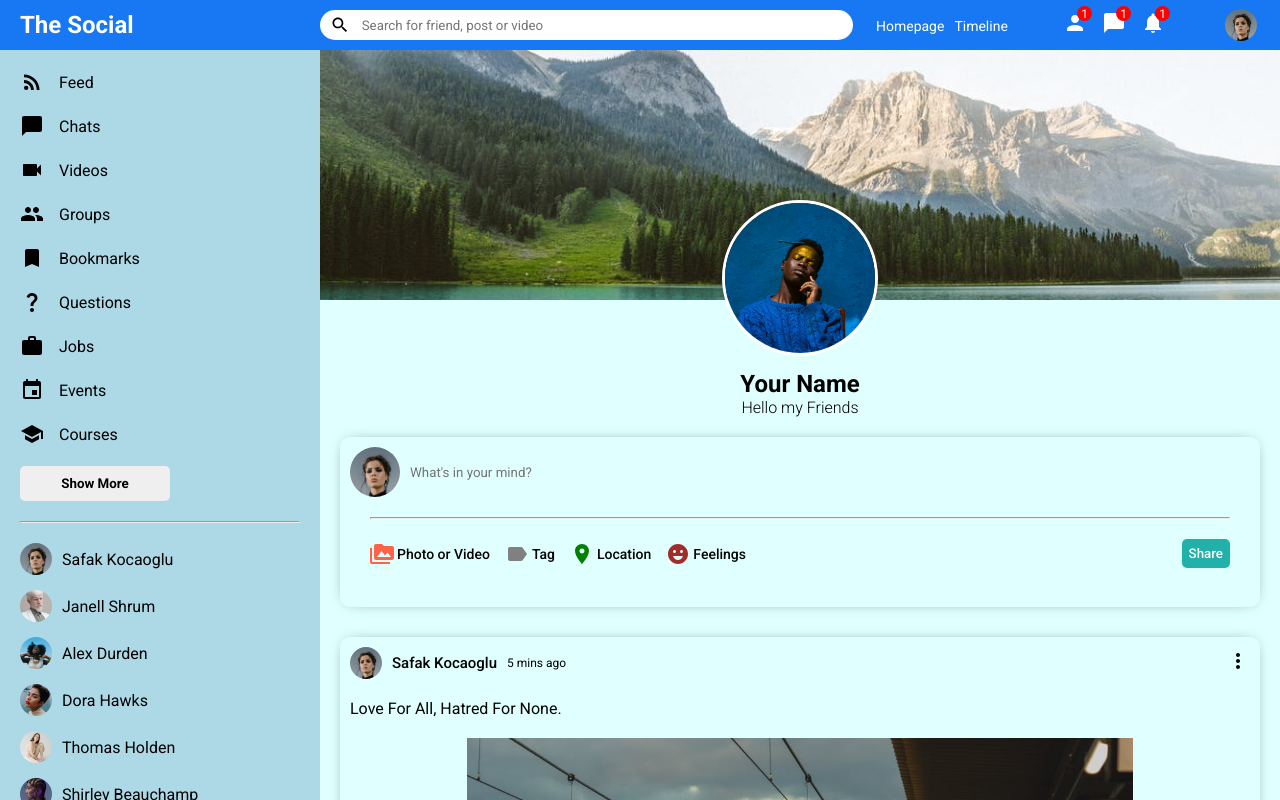
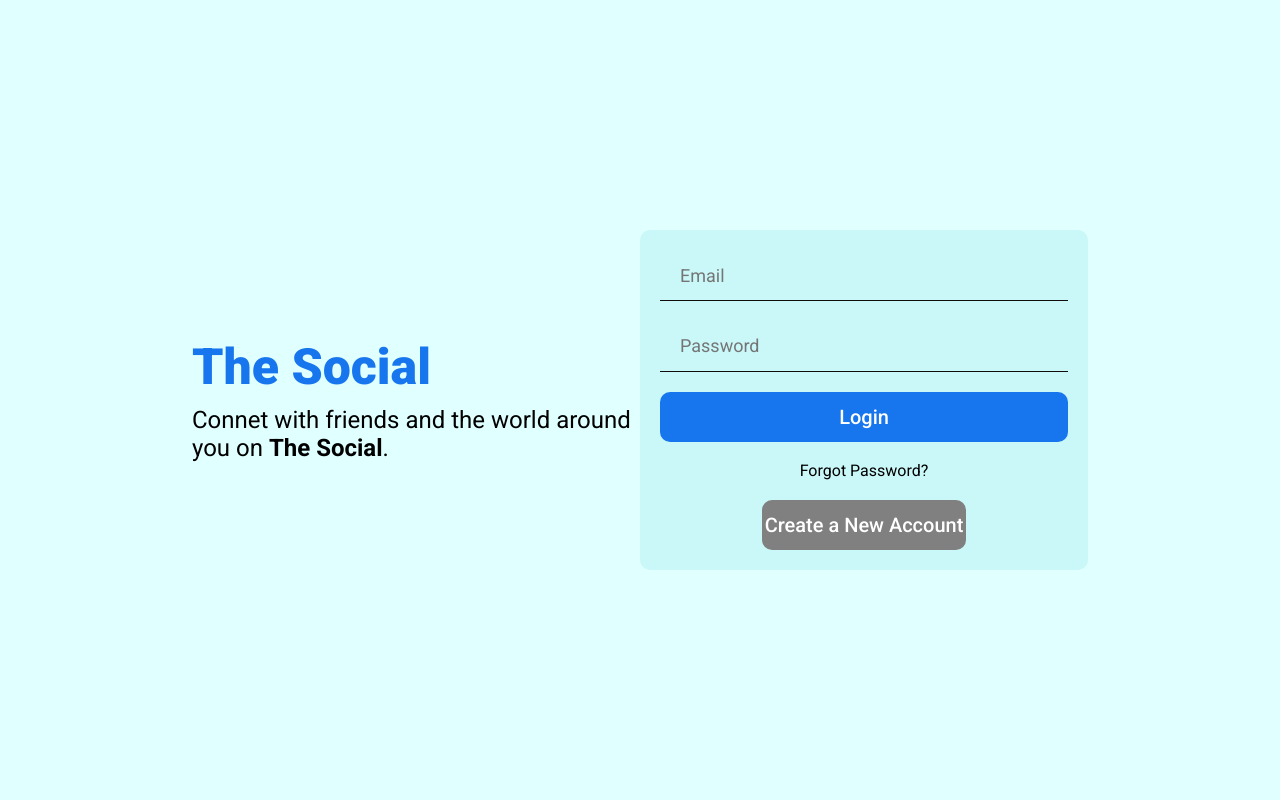
Before and after one commit to sadanmian/React-Social-Media, a React (Create React App) app: page / in a window 1280 px wide. Shown: the top 800 px of the page. Built offline with nearby package versions, Linux system fonts and the light colour scheme.

Commit message:
Login Page

```diff
--- a/src/App.js
+++ b/src/App.js
@@ -1,12 +1,14 @@
 import React from "react";
 import Home from "./pages/home/Home";
 import Profile from "./pages/profile/Profile";
+import Login from "./pages/login/Login";
 
 function App() {
   return (
     <div>
       {/* <Home /> */}
-      <Profile />
+      {/* <Profile /> */}
+      <Login />
     </div>
   );
 }
--- /dev/null
+++ b/src/pages/login/Login.jsx
@@ -0,0 +1,34 @@
+import React from "react";
+import "./login.css";
+
+const Login = () => {
+  return (
+    <div className="login">
+      <div className="loginWrapper">
+        <div className="loginLeft">
+          <h3 className="loginLogo">The Social</h3>
+          <span className="loginDesc">
+            Connet with friends and the world around you on <b>The Social</b>.
+          </span>
+        </div>
+        <div className="loginRight">
+          <div className="loginBox">
+            <input type="email" placeholder="Email" className="loginInput" />
+            <input
+              type="password"
+              placeholder="Password"
+              className="loginInput"
+            />
+            <button className="loginButton">Login</button>
+            <span className="loginForgot">Forgot Password?</span>
+            <button className="loginRegisterButton">
+              Create a New Account
+            </button>
+          </div>
+        </div>
+      </div>
+    </div>
+  );
+};
+
+export default Login;
--- /dev/null
+++ b/src/pages/login/login.css
@@ -0,0 +1,81 @@
+.login {
+  width: 100%;
+  height: 100vh;
+  background-color: lightcyan;
+  display: flex;
+  align-items: center;
+  justify-content: center;
+}
+
+.loginWrapper {
+  width: 70%;
+  height: 70%;
+  display: flex;
+}
+
+.loginLeft,
+.loginRight {
+  flex: 1;
+  display: flex;
+  flex-direction: column;
+  justify-content: center;
+}
+
+.loginLogo {
+  font-size: 50px;
+  font-weight: 800;
+  color: #1775ee;
+  margin-bottom: 10px;
+}
+
+.loginDesc {
+  font-size: 24px;
+}
+
+.loginBox {
+  height: 300px;
+  padding: 20px;
+  background-color: rgb(202, 248, 248);
+  border-radius: 10px;
+  display: flex;
+  flex-direction: column;
+  justify-content: space-between;
+}
+
+.loginInput {
+  height: 50px;
+  outline: none;
+  border: none;
+  border-bottom: 1px solid rgb(16, 12, 12);
+  background-color: transparent;
+  font-size: 18px;
+  padding-left: 20px;
+}
+
+.loginButton {
+  height: 50px;
+  border-radius: 10px;
+  border: none;
+  background-color: #1775ee;
+  color: white;
+  font-size: 20px;
+  font-weight: 500;
+  cursor: pointer;
+}
+
+.loginForgot {
+  text-align: center;
+}
+
+.loginRegisterButton {
+  height: 50px;
+  border-radius: 10px;
+  border: none;
+  background-color: gray;
+  color: white;
+  font-size: 20px;
+  font-weight: 500;
+  cursor: pointer;
+  width: 50%;
+  align-self: center;
+}
```
